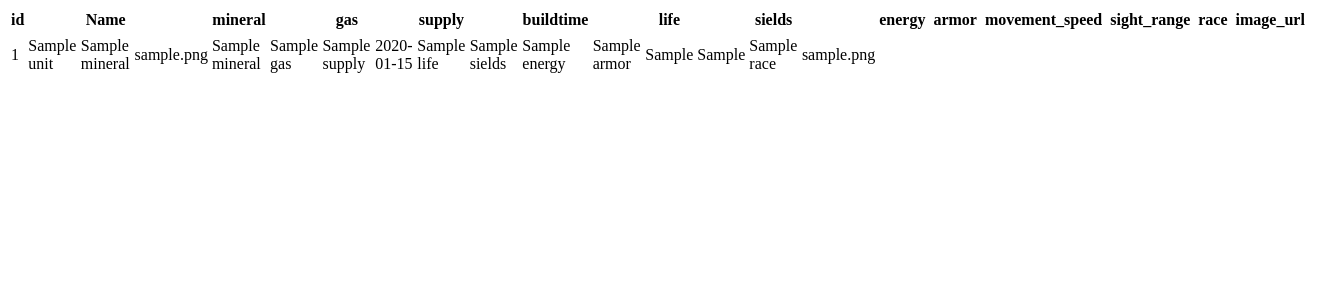
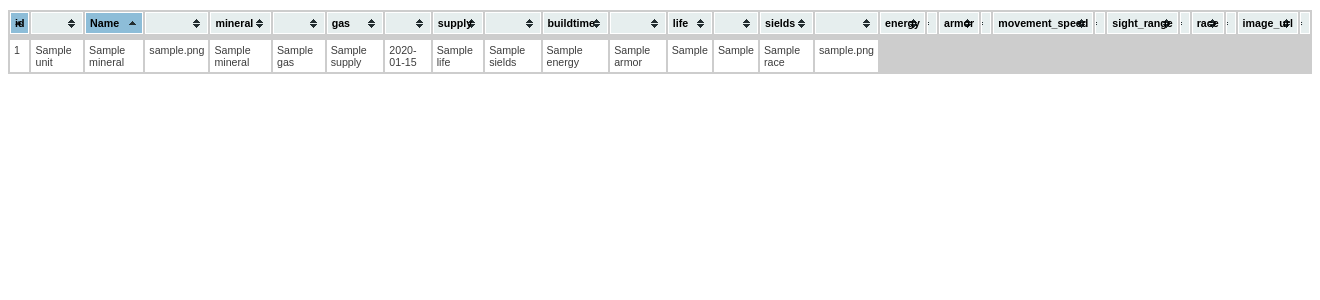
Before and after one commit to zonoise/sc2unit, a PHP site: template views/units.twig in a window 1320 px wide. Shown: the top 300 px of the page. Run offline with PHP 8.4, Linux system fonts and the light colour scheme; the template is opened without the code that fills it: most values are stand-ins (such as "Sample title", 1, 10 or a date in 2020); some libraries are stand-ins or nearby versions.

Commit message:
fix add tablesorter plugin

```diff
--- a/views/units.twig
+++ b/views/units.twig
@@ -1,7 +1,7 @@
 {% extends "layout.html" %}
 {% block content %}
   {{ parent() }}
-  <table id="unit_table">
+  <table id="unit_table" class="tablesorter">
     <thead>
     <tr>
       <th>id<th>
```
